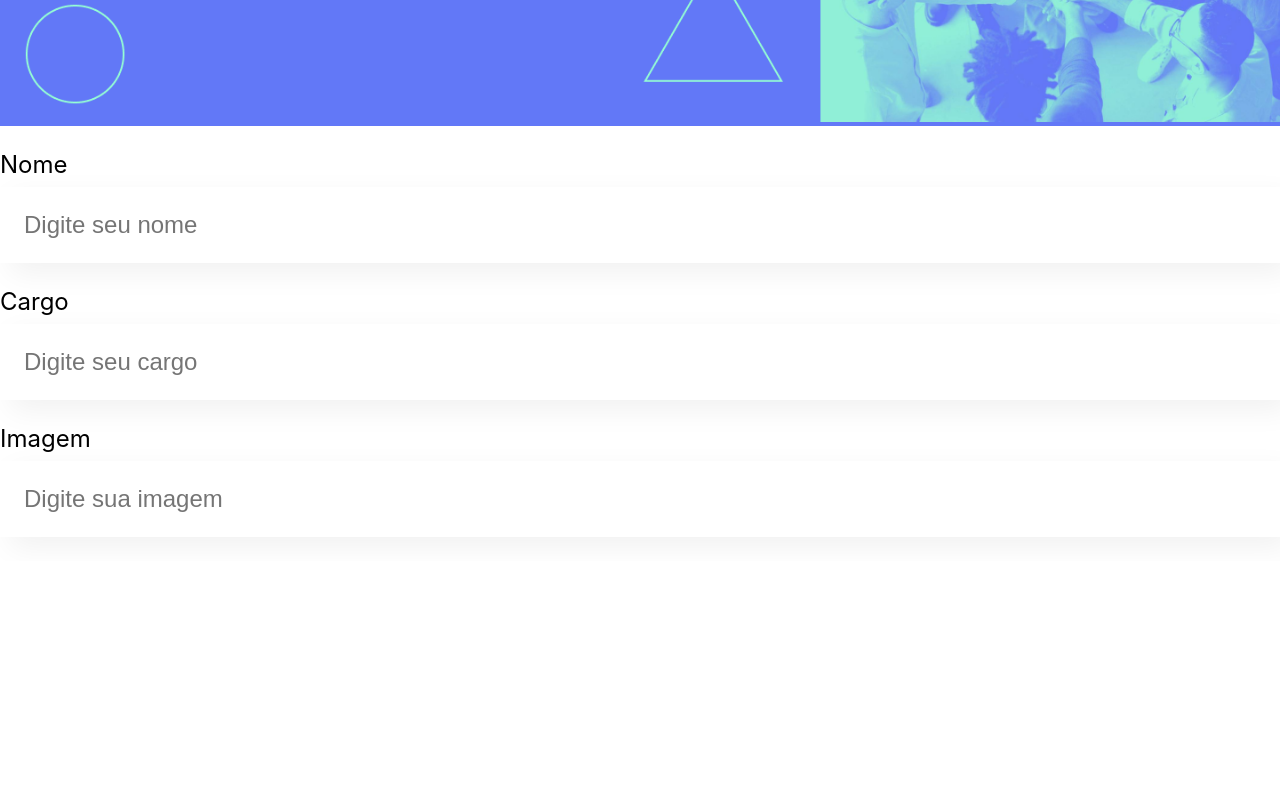
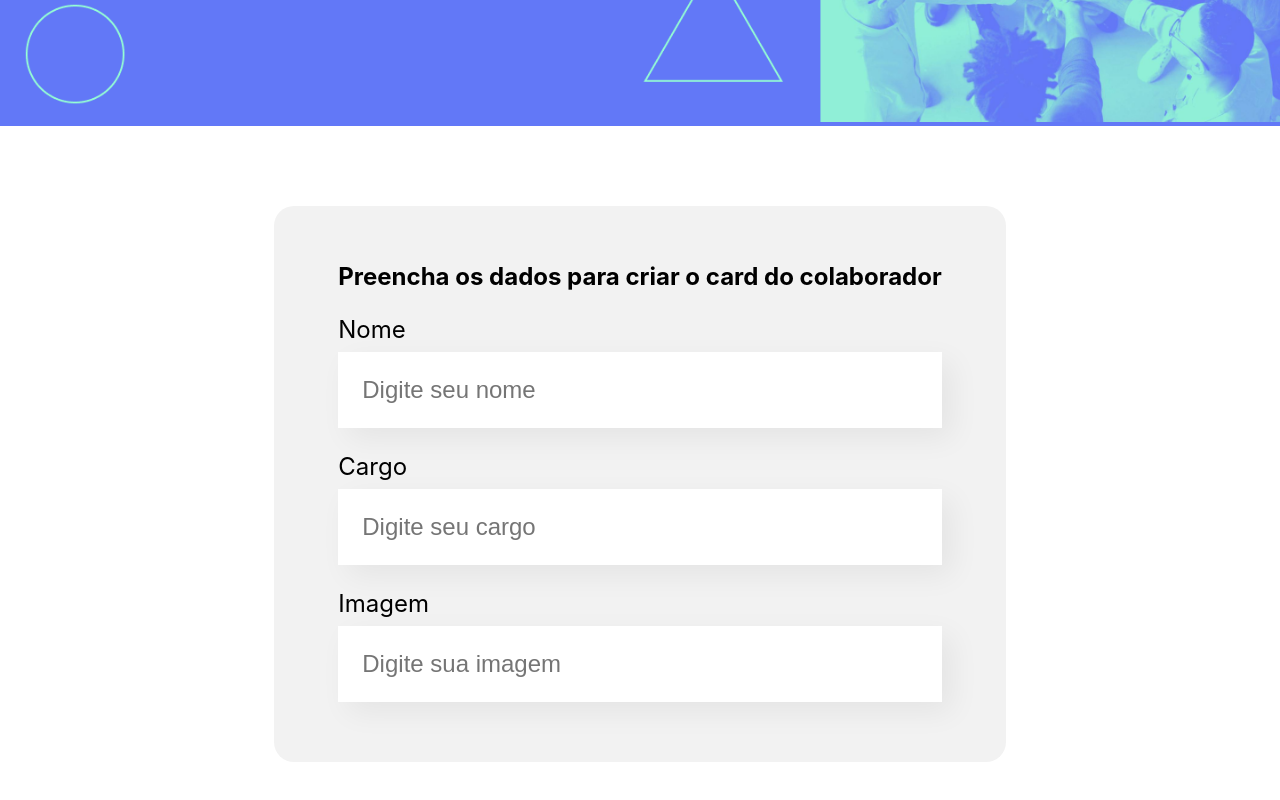
Before and after one commit to luacarol/organo, a React (Create React App) app in the folder organo/: page / in a window 1280 px wide. Shown: the part 372-1172 px from the top of the page. Before the commit the page ends 933 px from the top, so only its background shows below. Built offline with nearby package versions, Linux system fonts and the light colour scheme.

Commit message:
Form created

```diff
--- a/organo/src/App.js
+++ b/organo/src/App.js
@@ -1,13 +1,11 @@
 import Banner from './components/Banner';
-import TextField from './components/TextField';
+import Form from './components/Form';
 
 function App() {
   return (
     <div className="App">
       <Banner />
-      <TextField label="Nome" placeholder="Digite seu nome"/>
-      <TextField label="Cargo" placeholder="Digite seu cargo"/>
-      <TextField label="Imagem" placeholder="Digite sua imagem"/>
+      <Form />
     </div>
   );
 }
--- /dev/null
+++ b/organo/src/components/Form/Form.css
@@ -0,0 +1,13 @@
+.form {
+    display: flex;
+    justify-content: center;
+    margin: 80px 0;
+}
+
+.form form {
+    max-width: 80%;
+    background-color: #f2f2f2;
+    border-radius: 20px;
+    padding: 36px 64px;
+    box-shadow: 8px 8px 16p rgba(0, 0, 0, 0.06);
+}
--- /dev/null
+++ b/organo/src/components/Form/index.js
@@ -0,0 +1,18 @@
+import TextField from '../TextField'
+import './Form.css'
+
+const Form = () => {
+    return (
+        <section className="form">
+            <form>
+                <h2>Preencha os dados para criar o card do colaborador</h2>
+
+                <TextField label="Nome" placeholder="Digite seu nome"/>
+                <TextField label="Cargo" placeholder="Digite seu cargo"/>
+                <TextField label="Imagem" placeholder="Digite sua imagem"/>
+            </form>
+        </section>
+    )
+}
+
+export default Form
```
